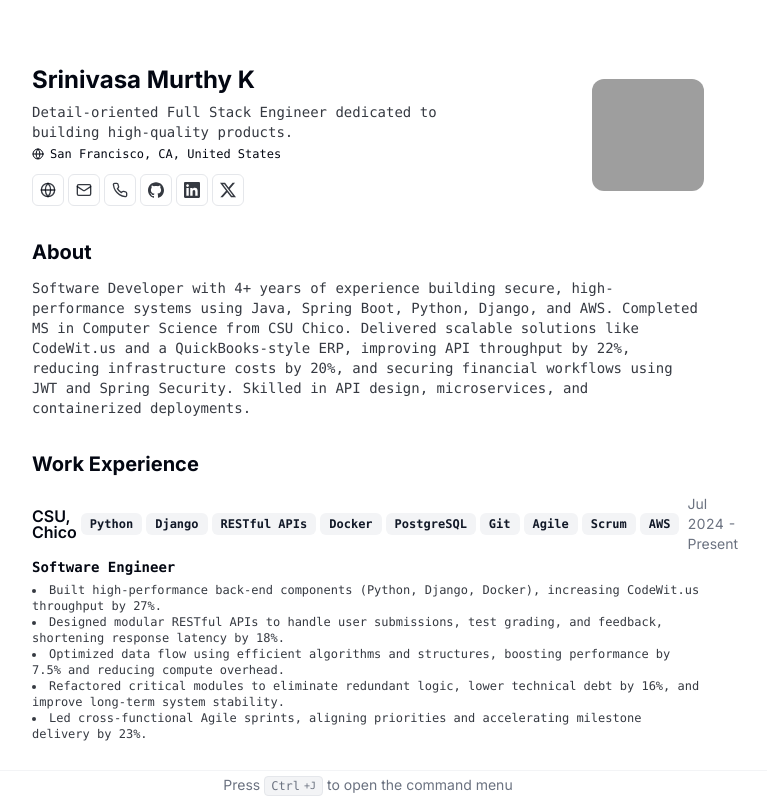
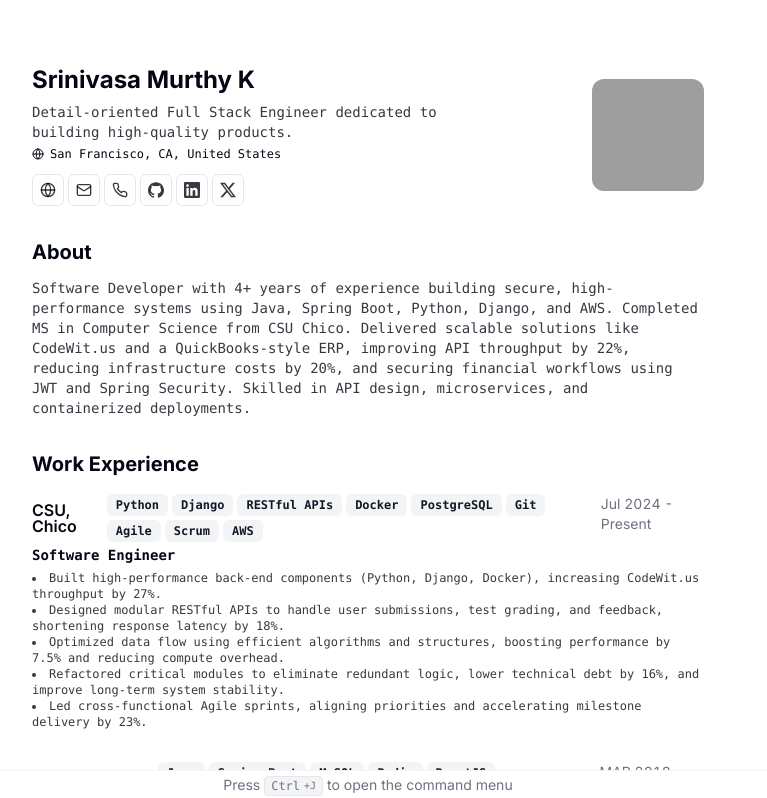
Before and after one commit to murthy-001/cv, a Next.js app: page / in a window 1280 px wide. Shown: the top 798 px of the page, without its empty margins (272-1039 px from the left). Built offline with nearby package versions, Linux system fonts and the light colour scheme; grey boxes are pictures that could not be loaded.

Commit message:
alignment updates

```diff
--- a/src/app/components/WorkExperience.tsx
+++ b/src/app/components/WorkExperience.tsx
@@ -93,11 +93,11 @@ function WorkExperienceItem({ work }: WorkExperienceItemProps) {
   return (
     <Card className="py-1 print:py-0">
       <CardHeader className="print:space-y-1">
-        <div className="flex items-center justify-between gap-x-2 text-base">
+        <div className="flex items-start justify-between gap-x-2 text-base">
           <h3 className="inline-flex items-center justify-center gap-x-1 font-semibold leading-none print:text-sm">
             <CompanyLink company={company} link={link} />
             <BadgeList
-              className="hidden gap-x-1 sm:inline-flex"
+              className="flex-wrap gap-1 sm:flex"
               badges={badges}
             />
           </h3>
```
